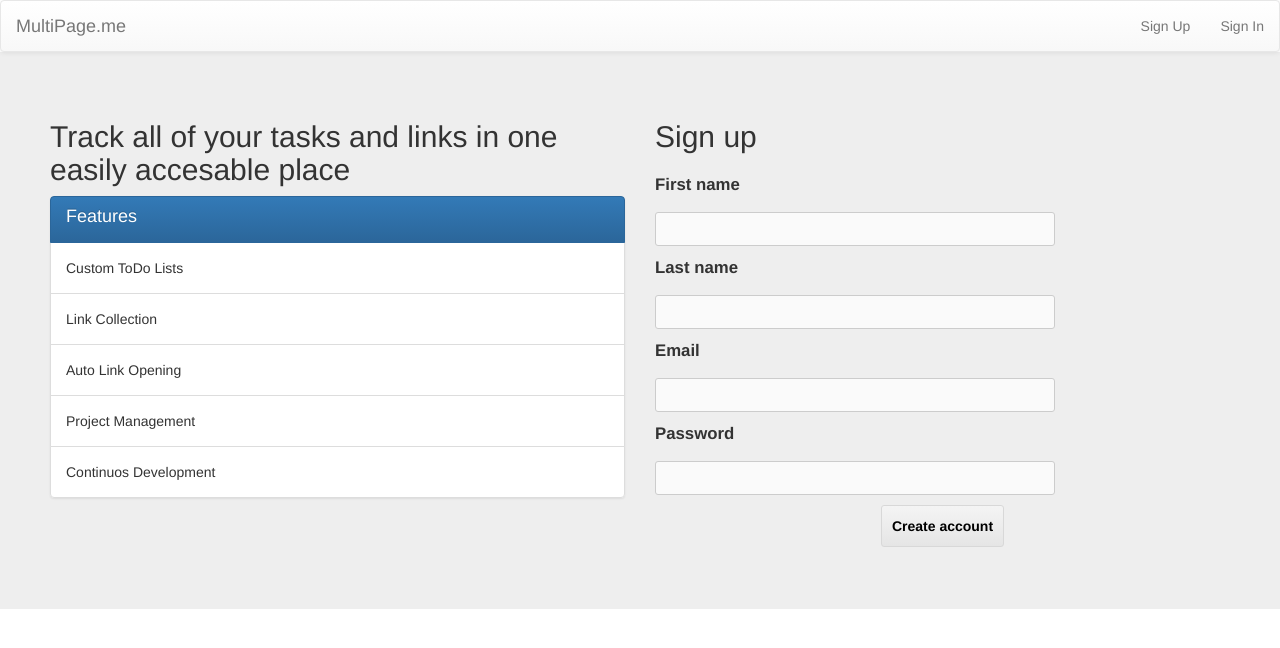
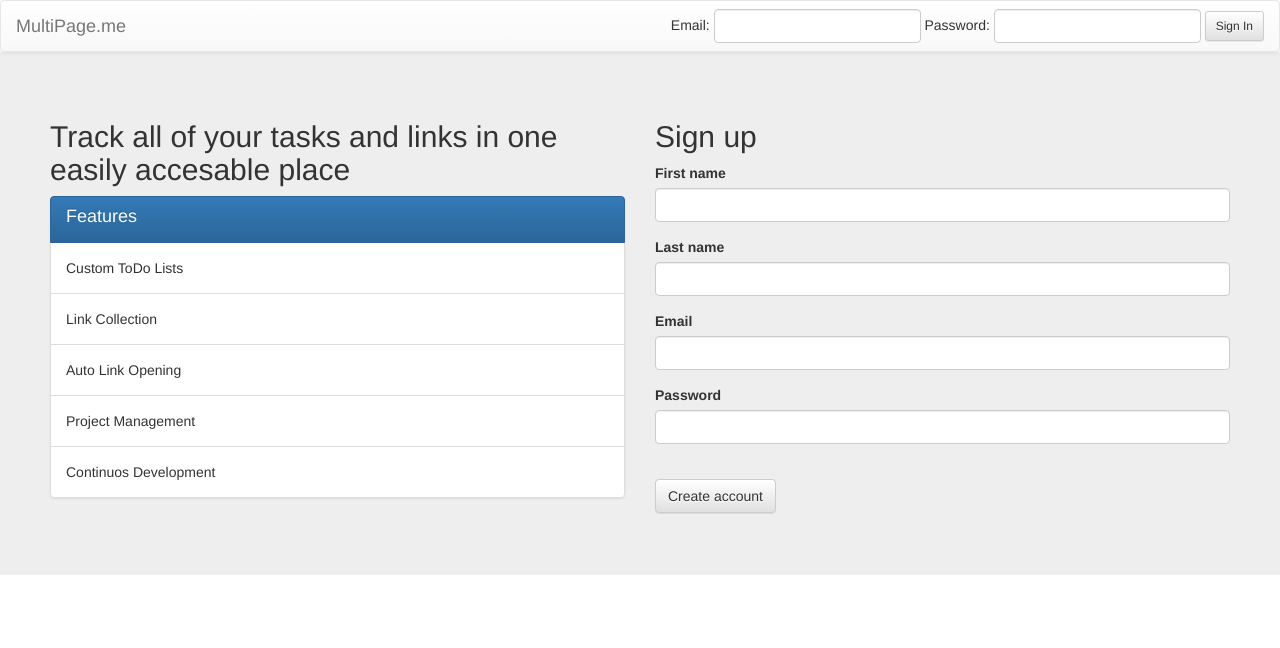
Before and after one commit to BishopJustice/MultiPage, a Flask app: page / in a window 1280 px wide. Shown: the top 648 px of the page. Run offline with Flask 2, Linux system fonts and the light colour scheme; some libraries are stand-ins or nearby versions.

Commit message:
Added signin to home page

```diff
--- a/app/static/styles.css
+++ b/app/static/styles.css
@@ -24,15 +24,28 @@ table{
 }
 
 
-
 /*FORMS*/
-form label {
+/*form label {
   font-size: 1.2em;
   font-weight: bold;
   display: block;
   padding: 10px 0;
 }
 
+.body_form{
+    max-width: 400px;
+}
+
+.body_form{
+    margin-bottom: 0px
+}
+
+form input#submit {
+  padding: 10px;
+  font-weight:bold;
+}*/
+
+ /*
 form input#name,
 form input#email,
 form input#subject {
@@ -59,25 +72,7 @@ form textarea#message {
   font-size: 1.1em;
 }
 
-form input#submit {
-  display: block;
-  -webkit-border-radius: 3px;
-     -moz-border-radius: 3px;
-          border-radius: 3px;
-  border:1px solid #d8d8d8;
-  padding: 10px;
-  font-weight:bold;
-  text-align: center;
-  color: #000000;
-  background-color: #f4f4f4;
-  margin: 0 auto;
-  background-image: -webkit-gradient(linear, left top, left bottom, color-stop(0%, #f4f4f4), color-stop(100%, #e5e5e5));
-  background-image: -webkit-linear-gradient(top, #f4f4f4, #e5e5e5);
-  background-image: -moz-linear-gradient(top, #f4f4f4, #e5e5e5);
-  background-image: -ms-linear-gradient(top, #f4f4f4, #e5e5e5);
-  background-image: -o-linear-gradient(top, #f4f4f4, #e5e5e5);
-  background-image: linear-gradient(top, #f4f4f4, #e5e5e5);filter:progid:DXImageTransform.Microsoft.gradient(GradientType=0,startColorstr=#f4f4f4, endColorstr=#e5e5e5);
-}
+
 
 form input#submit:hover{
   cursor: pointer;
@@ -90,15 +85,9 @@ form input#submit:hover{
   background-image: -o-linear-gradient(top, #dbdbdb, #cccccc);
   background-image: linear-gradient(top, #dbdbdb, #cccccc);filter:progid:DXImageTransform.Microsoft.gradient(GradientType=0,startColorstr=#dbdbdb, endColorstr=#cccccc);
 }
+*/
 
-/* Message flashing */
-.flash {
-  background-color: #FBB0B0;
-  padding: 10px;
-  width: 400px;
-}
-
-/* Signup form */
+/* Signup form
 form input#firstname,
 form input#lastname,
 form input#password {
@@ -114,4 +103,11 @@ form input#password {
 
 form input#password {
   margin-bottom: 10px;
+}*/
+
+/* Message flashing */
+.flash {
+  background-color: #FBB0B0;
+  padding: 10px;
+  width: 400px;
 }
--- a/app/templates/home.html
+++ b/app/templates/home.html
@@ -1,5 +1,16 @@
 {% extends "layout.html" %}
 {% block title %}MultiPage{% endblock %}
+{% block sign_in %}
+        <form action="{{ url_for('signin') }}" method="post" class="navbar-form navbar-right">
+            {{ signin_form.hidden_tag() }}
+                Email:
+                {{ signin_form.email(class_="form-control") }}
+
+                Password:
+                {{ signin_form.password(class_="form-control") }}
+                {{ signin_form.submit(class_="btn btn-default btn-sm") }}
+        </form>
+{% endblock %}
 {% block content %}
     <div class="jumbotron">
         <div class="row">
@@ -19,38 +30,41 @@
             <div class="col-md-6">
                 <h2>Sign up</h2>
 
-                {% for message in form.firstname.errors %}
+                {% for message in signup_form.firstname.errors %}
                     <div class="flash">{{ message }}</div>
                 {% endfor %}
 
-                {% for message in form.lastname.errors %}
+                {% for message in signup_form.lastname.errors %}
                     <div class="flash">{{ message }}</div>
                 {% endfor %}
 
-                {% for message in form.email.errors %}
+                {% for message in signup_form.email.errors %}
                     <div class="flash">{{ message }}</div>
                 {% endfor %}
 
-                {% for message in form.password.errors %}
+                {% for message in signup_form.password.errors %}
                     <div class="flash">{{ message }}</div>
                 {% endfor %}
-
-                <form action="{{ url_for('signup') }}" method=post>
-                    {{ form.hidden_tag() }}
-
-                    {{ form.firstname.label }}
-                    {{ form.firstname }}
-
-                    {{ form.lastname.label }}
-                    {{ form.lastname }}
-
-                    {{ form.email.label }}
-                    {{ form.email }}
-
-                    {{ form.password.label }}
-                    {{ form.password }}
-
-                    {{ form.submit }}
+                <form action="{{ url_for('signup') }}" method="post">
+                    {{ signup_form.hidden_tag() }}
+                    <div class="form-group">
+                        {{ signup_form.firstname.label }}
+                        {{ signup_form.firstname(class_="form-control") }}
+                    </div>
+                    <div class="form-group">
+                        {{ signup_form.lastname.label }}
+                        {{ signup_form.lastname(class_="form-control") }}
+                    </div>
+                    <div class="form-group">
+                        {{ signup_form.email.label }}
+                        {{ signup_form.email(class_="form-control") }}
+                    </div>
+                    <div class="form-group">
+                        {{ signup_form.password.label }}
+                        {{ signup_form.password(class_="form-control") }}
+                    </div>
+                    <br>
+                    {{ signup_form.submit(class_="btn btn-default") }}
                 </form>
             </div>
             <div>
--- a/app/templates/index.html
+++ b/app/templates/index.html
@@ -1,6 +1,6 @@
 {% extends "layout.html" %}
 {% block title %}MultiPage{% endblock %}
-{% block nav %}<a class="navbar-text navbar-right" href="{{ url_for('account') }}">{{user.firstname}}'s Account</a>{% endblock %}
+{% block account_nav %}<a class="navbar-text navbar-right" href="{{ url_for('account') }}">{{user.firstname}}'s Account</a>{% endblock %}
 {% block content %}
         <div class="container-fluid">
             <div class="col-md-12">
--- a/app/templates/layout.html
+++ b/app/templates/layout.html
@@ -37,21 +37,16 @@
             <ul class="nav navbar-nav navbar-right">
                 <li><a  href="{{ url_for('signout') }}">Sign Out</a></li>
             </ul>
-            {% block nav %}{% endblock %}
+            {% block account_nav %}{% endblock %}
 
             <form class="navbar-form navbar-right" action="{{ url_for('add_project') }}" method="post">
-
                 <div class="form-group">
                     <input type="text" class="form-control" placeholder="Add Project" name="project_name">
                 </div>
                 <button type="submit" class="btn btn-default btn-sm">Add</button>
             </form>
                 {% else %}
-            <ul class="nav navbar-nav navbar-right">
-
-                <li><a class="nav navbar-nav {% if request.path == '/contact' %}"active"{% endif %}" href="{{ url_for('signup') }}">Sign Up</a></li>
-                <li><a class="nav navbar-nav {% if request.path == '/contact' %}"active"{% endif %}" href="{{ url_for('signin') }}">Sign In</a></li>
-            </ul>
+            {% block sign_in %} {% endblock %}
         {% endif %}
     </ul>
 </div>
--- a/app/templates/project.html
+++ b/app/templates/project.html
@@ -1,6 +1,6 @@
 {% extends "layout.html" %}
 {% block title %}{{project.name}}{% endblock %}
-{% block nav %}
+{% block account_nav %}
 <a class="navbar-text navbar-right" href="{{ url_for('account') }}">{{user.firstname}}'s Account</a>
 {% endblock %}
 {% block content %}
--- a/app/views.py
+++ b/app/views.py
@@ -10,16 +10,18 @@ import webbrowser
 def index():
     if 'email' not in session:
         try:
-            form = SignupForm()
-            return render_template('home.html', form=form)
+            signup_form = SignupForm()
+            signin_form = SigninForm()
+            return render_template('home.html', signup_form=signup_form, signin_form=signin_form)
         except:
             return("This isn't working")
 
     user = db.session.query(User).filter_by(email = session['email']).first()
     if user is None:
         try:
-            form = SignupForm()
-            return render_template('home.html', form=form)
+            signup_form = SignupForm()
+            signin_form = SigninForm()
+            return render_template('home.html', signup_form=signup_form, signin_form=signin_form)
         except:
             return("This isn't working")
 
@@ -51,8 +53,53 @@ def account():
     user = db.session.query(User).filter_by(email = session['email']).first()
     if user is None:
         return redirect(url_for('signin'))
-    return render_template('account.html', user=user)
+    projects = db.session.query(Project).filter_by(uid=user.uid).all()
+    open_items = db.session.query(Item).filter_by(state="Open", uid=user.uid).all()
+    resolved_items = db.session.query(Item).filter_by(state="Resolved", uid=user.uid).all()
+    return render_template('account.html', user=user, projects=projects,
+                           open_items=open_items, resolved_items=resolved_items)
 
+@app.route('/signup', methods=['GET', 'POST'])
+def signup():
+    form = SignupForm()
+    if request.method == 'POST':
+        if form.validate() == False:
+          return render_template('signup.html', form=form)
+        else:
+          joined = unicode(datetime.datetime.now().strftime('%Y/%m/%d %H:%M:%S'))
+          newuser = User(form.firstname.data, form.lastname.data, form.email.data, form.password.data, joined)
+          db.session.add(newuser)
+          db.session.commit()
+
+          session['email'] = newuser.email
+
+          return redirect(url_for('index'))
+
+    elif request.method == 'GET':
+        return render_template('signup.html', form=form)
+
+
+
+@app.route('/signin', methods=['GET', 'POST'])
+def signin():
+    form = SigninForm()
+
+    if request.method == 'POST':
+      if form.validate() == False:
+        return render_template('signin.html', form=form)
+      else:
+        session['email'] = form.email.data
+        return redirect(url_for('index'))
+
+    elif request.method == 'GET':
+      return render_template('signin.html', form=form)
+
+@app.route('/signout')
+def signout():
+    if 'email' not in session:
+        return redirect(url_for('signin'))
+    session.pop('email', None)
+    return redirect(url_for('index'))
 
 @app.route('/add_project', methods=['POST'])
 def add_project():
@@ -132,47 +179,3 @@ def delete_link(id):
     db.session.delete(link)
     db.session.commit()
     return redirect(request.referrer)
-
-
-
-@app.route('/signup', methods=['GET', 'POST'])
-def signup():
-    form = SignupForm()
-    if request.method == 'POST':
-        if form.validate() == False:
-          return render_template('signup.html', form=form)
-        else:
-          joined = unicode(datetime.datetime.now().strftime('%Y/%m/%d %H:%M:%S'))
-          newuser = User(form.firstname.data, form.lastname.data, form.email.data, form.password.data, joined)
-          db.session.add(newuser)
-          db.session.commit()
-
-          session['email'] = newuser.email
-
-          return redirect(url_for('index'))
-
-    elif request.method == 'GET':
-        return render_template('signup.html', form=form)
-
-
-
-@app.route('/signin', methods=['GET', 'POST'])
-def signin():
-    form = SigninForm()
-
-    if request.method == 'POST':
-      if form.validate() == False:
-        return render_template('signin.html', form=form)
-      else:
-        session['email'] = form.email.data
-        return redirect(url_for('index'))
-
-    elif request.method == 'GET':
-      return render_template('signin.html', form=form)
-
-@app.route('/signout')
-def signout():
-    if 'email' not in session:
-        return redirect(url_for('signin'))
-    session.pop('email', None)
-    return redirect(url_for('index'))
```
Also changed, not shown: app/templates/account.html (+17 -3 lines), app/templates/signin.html (+8 -5 lines), app/templates/signup.html (+15 -11 lines), run.py (line endings or trailing spaces).
